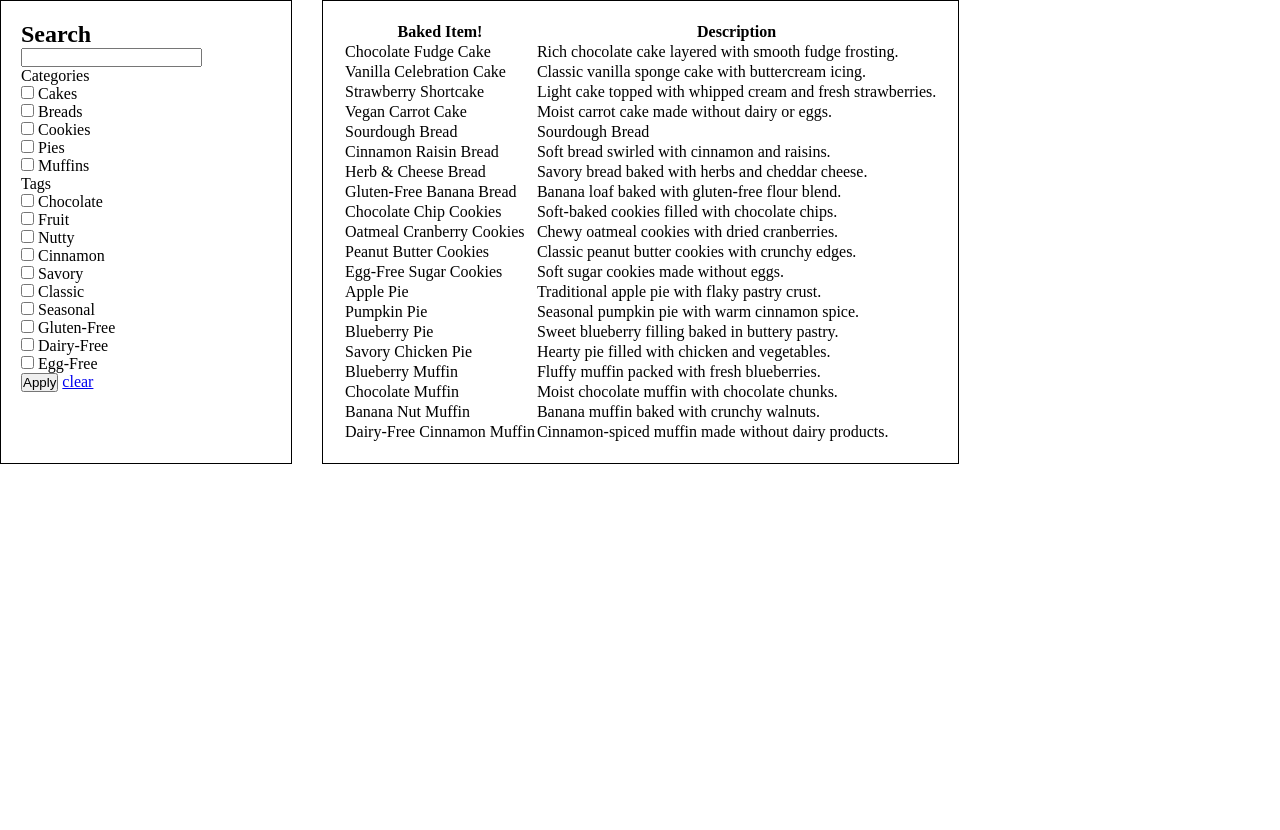
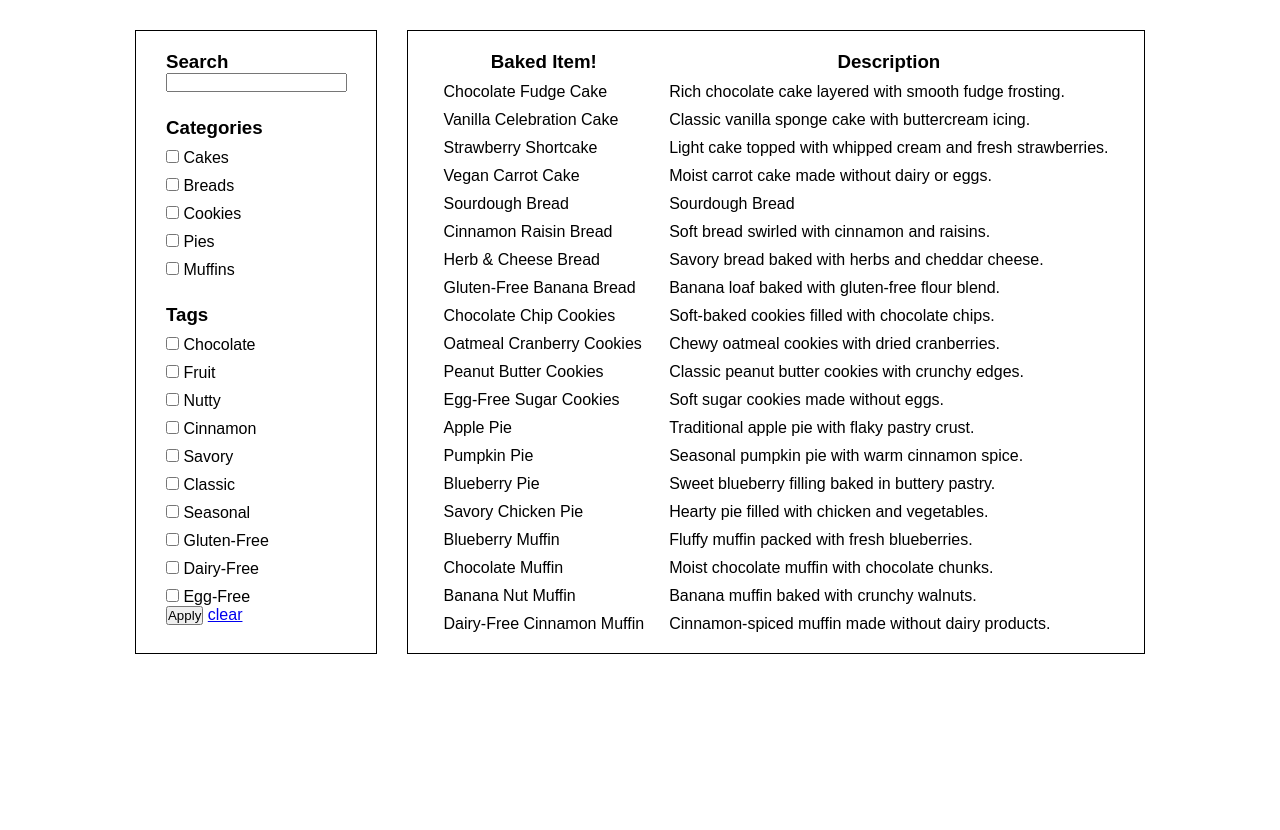
Before and after one commit to Antheablz/django_product_catalog, a Django app: page / in a window 1280 px wide. Before the commit the page ends 464 px from the top, so only its background shows below. Run offline with Django 5.2, Linux system fonts and the light colour scheme; data comes from the database, SQL or seed files in the repository.

Commit message:
styling the webpage

```diff
--- a/product_catalog/product_catalog_app/templates/index.html
+++ b/product_catalog/product_catalog_app/templates/index.html
@@ -14,12 +14,12 @@
             <form method="GET">
 
                 <!-- SEARCH -->
-                <h2>Search</h2>
+                <h3>Search</h3>
                 <input type="text" name="search" value="{{selected_search|default:''}}">
 
                 <!-- CATEGORIES -->
                 <div class="categories-container">
-                    <div> Categories </div>
+                    <h3> Categories </h3>
                     {% for category in categories %}
                         <div>
                             <input type="checkbox" name="category" value="{{category.name}}" {% if category.name in selected_categories %} checked {% endif %}>
@@ -30,7 +30,7 @@
 
                 <!-- TAGS -->
                 <div class="tags-container">
-                    <div> Tags </div>
+                    <h3> Tags </h3>
                     {% for tag in tags %}
                         <div>
                             <input type="checkbox" name="tag" value="{{tag.name}}" {% if tag.name in selected_tags %} checked {% endif %}>
@@ -45,12 +45,16 @@
         </div>
 
         <!-- MAIN PRODUCT TABLE -->
-        <div class="product-table">
-            <table>
+        <div >
+            <table class="product-table">
                 <thead>
                     <tr>
-                        <th scope="col">Baked Item!</th>
-                        <th scope="col">Description</th>
+                        <th scope="col">
+                            <h3>Baked Item!</h3>
+                        </th>
+                        <th scope="col">
+                            <h3>Description</h3>
+                        </th>
                     </tr>
                 </thead>
 
--- a/product_catalog/static/css/style.css
+++ b/product_catalog/static/css/style.css
@@ -1,34 +1,49 @@
 * {
-    margin: 0;
-    padding: 0;
+    margin: 0%;
+    padding: 0%;
+    font-family: "Poppins", sans-serif;
 }
 
 body {
-    min-height: 100vh;
+    /* min-height: 100vh; */
+    height: 100vh;
 }
 
 .container {
     display: flex;
     gap: 30px;
+    justify-content: center;
+    /* align-items: center; */
+    margin: 30px;
 }
 
 .sidebar {
-    width: 250px;
+    display: flex;
+    width: 200px;
     padding: 20px;
     border: 1px solid black;
+    min-height: 60vh;
+    justify-content: center;
 }
 
 .categories-container {
     display: flex;
     flex-direction: column;
+    gap: 10px;
+    margin-top: 25px;
 }
 
 .tags-container {
     display: flex;
     flex-direction: column;
+    gap: 10px;
+    margin-top: 25px;
 }
 
 .product-table {
     border: 1px solid black;
-    padding: 20px;
+    padding: 10px;
+    min-height: 65vh;
+    border-spacing: 25px 10px;
+
 }
```
